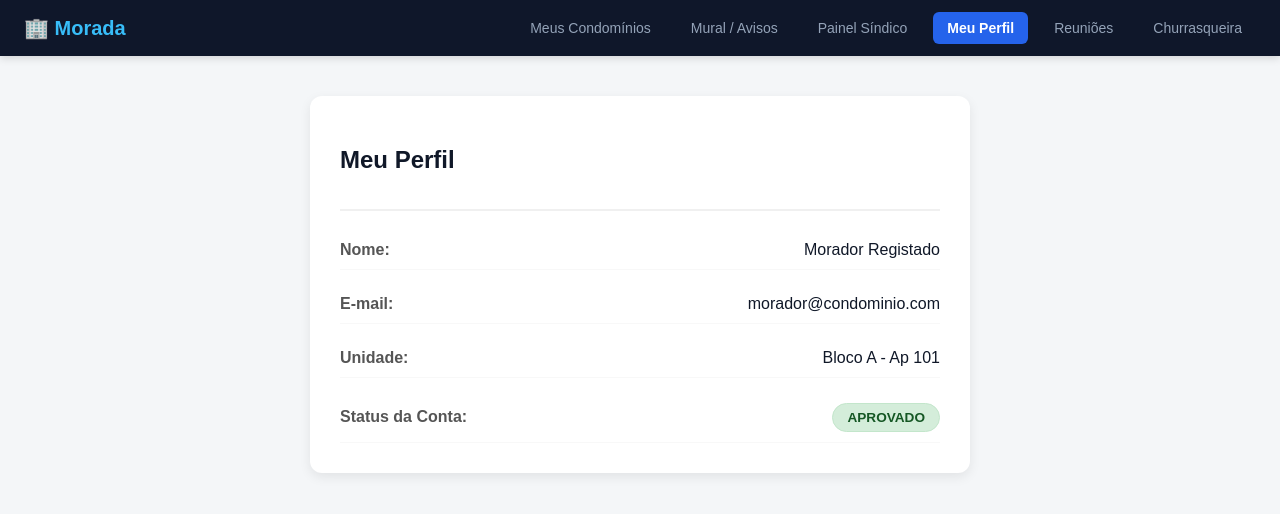
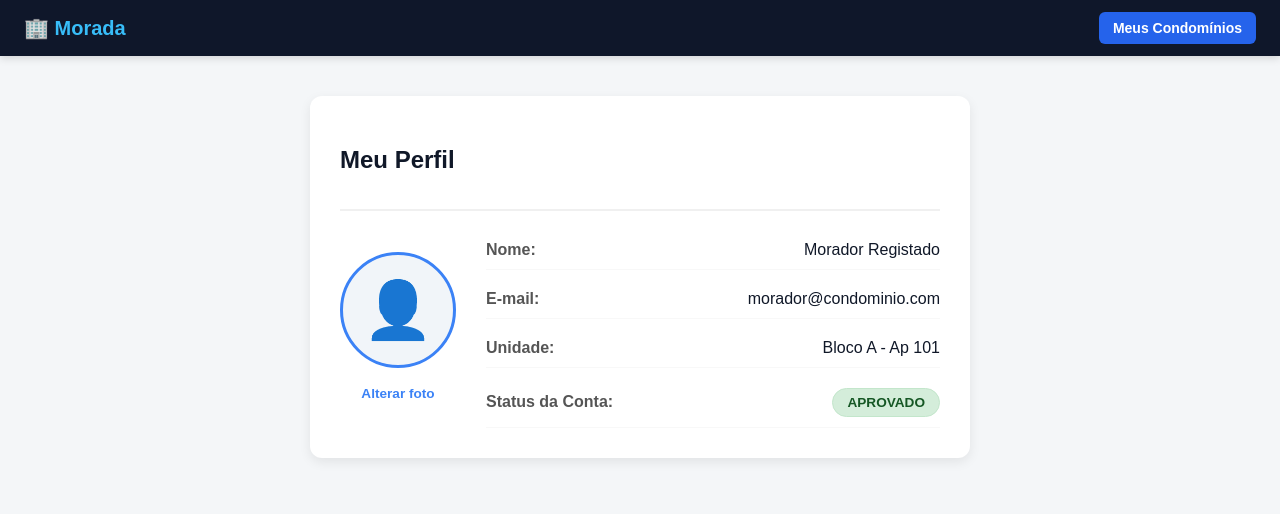
Before and after one commit to n4ttan/trabalhoeng2, a React app in the folder frontend/: page /perfil in a window 1280 px wide. Shown: the top 514 px of the page. Built offline with nearby package versions, Linux system fonts and the light colour scheme; the HTML template or start-up script is replaced by a standard one.

Commit message:
feat: refatora navegacao da Navbar e adiciona upload de foto no perfil

```diff
--- a/frontend/src/components/Navbar.jsx
+++ b/frontend/src/components/Navbar.jsx
@@ -1,12 +1,13 @@
-import React from 'react';
+import React, { useEffect, useState } from 'react';
 import { useNavigate, useLocation } from 'react-router-dom';
 import './Navbar.css';
 
 export default function Navbar() {
   const navigate = useNavigate();
   const location = useLocation();
+  const [condominioAtivo, setCondominioAtivo] = useState(null);
 
-  // Páginas onde a Navbar DEVE ficar oculta (Home pública, Login, Cadastros)
+  // Páginas onde a Navbar fica oculta
   const paginasSemNavbar = [
     '/',
     '/login',
@@ -15,14 +16,40 @@ export default function Navbar() {
     '/morador/cadastro'
   ];
 
-  // Se a rota atual estiver na lista acima, não renderiza a Navbar
+  useEffect(() => {
+    const condoSalvo = localStorage.getItem('morada_condominio_ativo');
+    if (condoSalvo) {
+      try {
+        setCondominioAtivo(JSON.parse(condoSalvo));
+      } catch (e) {
+        setCondominioAtivo(null);
+      }
+    } else {
+      setCondominioAtivo(null);
+    }
+  }, [location.pathname]);
+
   if (paginasSemNavbar.includes(location.pathname)) {
     return null;
   }
 
-  // Recupera o condomínio ativo do localStorage
-  const condoSalvo = localStorage.getItem('morada_condominio_ativo');
-  const condominioAtivo = condoSalvo ? JSON.parse(condoSalvo) : null;
+  const estaNoPerfil = location.pathname === '/perfil';
+  const estaNaListaDeCondominios = location.pathname === '/condominios';
+
+  // Exibe as funcionalidades internas do condomínio apenas se:
+  // 1. Tiver um condomínio ativo
+  // 2. Não estiver na lista de seleção (/condominios)
+  // 3. Não estiver no perfil (/perfil)
+  const exibirBotoesInternos = condominioAtivo && !estaNaListaDeCondominios && !estaNoPerfil;
+
+  // O botão 'Meus Condomínios' só aparece na lista de seleção ou na tela de Perfil
+  const exibirBotaoMeusCondominios = estaNaListaDeCondominios || estaNoPerfil;
+
+  const handleTrocarCondominio = () => {
+    localStorage.removeItem('morada_condominio_ativo');
+    setCondominioAtivo(null);
+    navigate('/condominios');
+  };
 
   return (
     <header className="app-navbar">
@@ -30,13 +57,13 @@ export default function Navbar() {
         <h1 className="navbar-logo" onClick={() => navigate('/condominios')}>
           🏢 Morada
         </h1>
-        {condominioAtivo && (
+        {exibirBotoesInternos && (
           <div className="condo-badge">
             <span className="condo-icon">📍</span>
             <span className="condo-name">{condominioAtivo.nome}</span>
             <button
               className="btn-trocar-condo"
-              onClick={() => navigate('/condominios')}
+              onClick={handleTrocarCondominio}
               title="Trocar condomínio selecionado"
             >
               Trocar
@@ -46,29 +73,24 @@ export default function Navbar() {
       </div>
 
       <nav className="navbar-links">
+        {/* Só exibe 'Meus Condomínios' se estiver na tela de Seleção ou no Perfil */}
+        {exibirBotaoMeusCondominios && (
           <button
-          className={`nav-item ${location.pathname === '/condominios' ? 'active' : ''}`}
+            className={`nav-item ${estaNaListaDeCondominios || estaNoPerfil ? 'active' : ''}`}
             onClick={() => navigate('/condominios')}
           >
             Meus Condomínios
           </button>
+        )}
+
+        {/* Exibe as abas internas do condomínio quando estiver navegando no condomínio */}
+        {exibirBotoesInternos && (
+          <>
             <button
               className={`nav-item ${location.pathname === '/notificacoes' ? 'active' : ''}`}
               onClick={() => navigate('/notificacoes')}
             >
               Mural / Avisos
-        </button>
-        <button
-          className={`nav-item ${location.pathname === '/painel-sindico' ? 'active' : ''}`}
-          onClick={() => navigate('/painel-sindico')}
-        >
-          Painel Síndico
-        </button>
-        <button
-          className={`nav-item ${location.pathname === '/perfil' ? 'active' : ''}`}
-          onClick={() => navigate('/perfil')}
-        >
-          Meu Perfil
             </button>
             <button
               className={`nav-item ${location.pathname === '/reunioes' ? 'active' : ''}`}
@@ -82,6 +104,24 @@ export default function Navbar() {
             >
               Churrasqueira
             </button>
+            <button
+              className={`nav-item ${location.pathname === '/painel-sindico' ? 'active' : ''}`}
+              onClick={() => navigate('/painel-sindico')}
+            >
+              Painel Síndico
+            </button>
+          </>
+        )}
+
+        {/* Exibe o atalho do Perfil quando estiver dentro do condomínio ou na seleção */}
+        {!estaNoPerfil && (
+          <button
+            className={`nav-item ${location.pathname === '/perfil' ? 'active' : ''}`}
+            onClick={() => navigate('/perfil')}
+          >
+            Meu Perfil
+          </button>
+        )}
       </nav>
     </header>
   );
--- a/frontend/src/pages/PerfilMoradorPage.css
+++ b/frontend/src/pages/PerfilMoradorPage.css
@@ -13,10 +13,83 @@
   margin-bottom: 20px;
 }
 
+/* Layout flex em linha para manter avatar e informações lado a lado */
 .perfil-card {
   display: flex;
+  flex-direction: row;
+  align-items: center;
+  gap: 30px;
+}
+
+/* Seção da Foto de Perfil */
+.perfil-avatar-section {
+  display: flex;
   flex-direction: column;
-  gap: 15px;
+  align-items: center;
+  gap: 8px;
+}
+
+/* Container trava o tamanho em 110px e corta o excesso */
+.avatar-wrapper {
+  position: relative;
+  width: 110px;
+  height: 110px;
+  min-width: 110px;
+  min-height: 110px;
+  max-width: 110px;
+  max-height: 110px;
+  border-radius: 50%;
+  border: 3px solid #3b82f6;
+  overflow: hidden;
+  background-color: #f1f5f9;
+  display: flex;
+  justify-content: center;
+  align-items: center;
+}
+
+/* Trava rígida nas dimensões da imagem */
+.avatar-img {
+  width: 100% !important;
+  height: 100% !important;
+  max-width: 100% !important;
+  max-height: 100% !important;
+  object-fit: cover !important;
+  display: block;
+}
+
+.avatar-placeholder {
+  font-size: 3.5rem;
+  color: #94a3b8;
+}
+
+.btn-alterar-foto {
+  position: absolute;
+  bottom: 4px;
+  right: 4px;
+  background: #ffffff;
+  border-radius: 50%;
+  padding: 6px;
+  font-size: 0.9rem;
+  cursor: pointer;
+  box-shadow: 0 2px 5px rgba(0,0,0,0.2);
+  transition: transform 0.2s;
+}
+
+.btn-alterar-foto:hover {
+  transform: scale(1.1);
+}
+
+.avatar-tip {
+  font-size: 0.75rem;
+  color: #64748b;
+}
+
+/* Container de Informações */
+.perfil-info {
+  flex: 1;
+  display: flex;
+  flex-direction: column;
+  gap: 10px;
 }
 
 .info-group {
@@ -61,3 +134,27 @@
   font-size: 0.95rem;
   line-height: 1.4;
 }
+
+@media (max-width: 500px) {
+  .perfil-card {
+    flex-direction: column;
+  }
+}
+
+.btn-alterar-foto-texto {
+  background: transparent;
+  border: none;
+  color: #3b82f6;
+  font-size: 0.85rem;
+  font-weight: 600;
+  cursor: pointer;
+  padding: 6px 12px;
+  border-radius: 6px;
+  transition: background-color 0.2s, color 0.2s;
+  margin-top: 4px;
+}
+
+.btn-alterar-foto-texto:hover {
+  background-color: #eff6ff;
+  color: #1d4ed8;
+}
--- a/frontend/src/pages/PerfilMoradorPage.jsx
+++ b/frontend/src/pages/PerfilMoradorPage.jsx
@@ -1,12 +1,12 @@
-import React, { useEffect, useState } from 'react';
+import React, { useEffect, useState, useRef } from 'react';
 import './PerfilMoradorPage.css';
 
 export default function PerfilMoradorPage() {
   const [usuario, setUsuario] = useState(null);
   const [loading, setLoading] = useState(true);
+  const fileInputRef = useRef(null);
 
   useEffect(() => {
-    // Tenta recuperar dados do utilizador armazenados no localStorage após o login
     const usuarioSalvo = localStorage.getItem('morada_usuario');
 
     if (usuarioSalvo) {
@@ -16,16 +16,39 @@ export default function PerfilMoradorPage() {
         setUsuario(null);
       }
     } else {
-      // Caso não haja utilizador na sessão, exibe dados padrão para visualização da tela
       setUsuario({
         nome: 'Morador Registado',
         email: 'morador@condominio.com',
         unidade: 'Bloco A - Ap 101',
-        status: 'APROVADO'
+        status: 'APROVADO',
+        fotoUrl: null
       });
     }
     setLoading(false);
   }, []);
+
+  const handleFotoChange = (e) => {
+    const file = e.target.files[0];
+    if (file) {
+      const reader = new FileReader();
+      reader.onloadend = () => {
+        const base64Foto = reader.result;
+        setUsuario((prevUsuario) => {
+          const usuarioAtualizado = { ...prevUsuario, fotoUrl: base64Foto };
+          localStorage.setItem('morada_usuario', JSON.stringify(usuarioAtualizado));
+          return usuarioAtualizado;
+        });
+      };
+      reader.readAsDataURL(file);
+    }
+    e.target.value = '';
+  };
+
+  const handleAbrirSeletor = () => {
+    if (fileInputRef.current) {
+      fileInputRef.current.click();
+    }
+  };
 
   if (loading) return <div className="perfil-container"><p>A carregar perfil...</p></div>;
 
@@ -38,6 +61,35 @@ export default function PerfilMoradorPage() {
       </div>
 
       <div className="perfil-card">
+        {/* Seção da Foto de Perfil */}
+        <div className="perfil-avatar-section">
+          <div className="avatar-wrapper">
+            {usuario?.fotoUrl ? (
+              <img src={usuario.fotoUrl} alt="Foto de Perfil" className="avatar-img" />
+            ) : (
+              <div className="avatar-placeholder">👤</div>
+            )}
+          </div>
+
+          <input
+            type="file"
+            ref={fileInputRef}
+            accept="image/*"
+            onChange={handleFotoChange}
+            style={{ display: 'none' }}
+          />
+
+          <button
+            type="button"
+            className="btn-alterar-foto-texto"
+            onClick={handleAbrirSeletor}
+          >
+            Alterar foto
+          </button>
+        </div>
+
+        {/* Informações do Morador */}
+        <div className="perfil-info">
           <div className="info-group">
             <span className="info-label">Nome:</span>
             <span>{usuario?.nome}</span>
@@ -60,6 +112,7 @@ export default function PerfilMoradorPage() {
             </span>
           </div>
         </div>
+      </div>
 
       {isPendente && (
         <div className="status-alerta">
```
Lines whose indentation alone changed are shown as unchanged.
